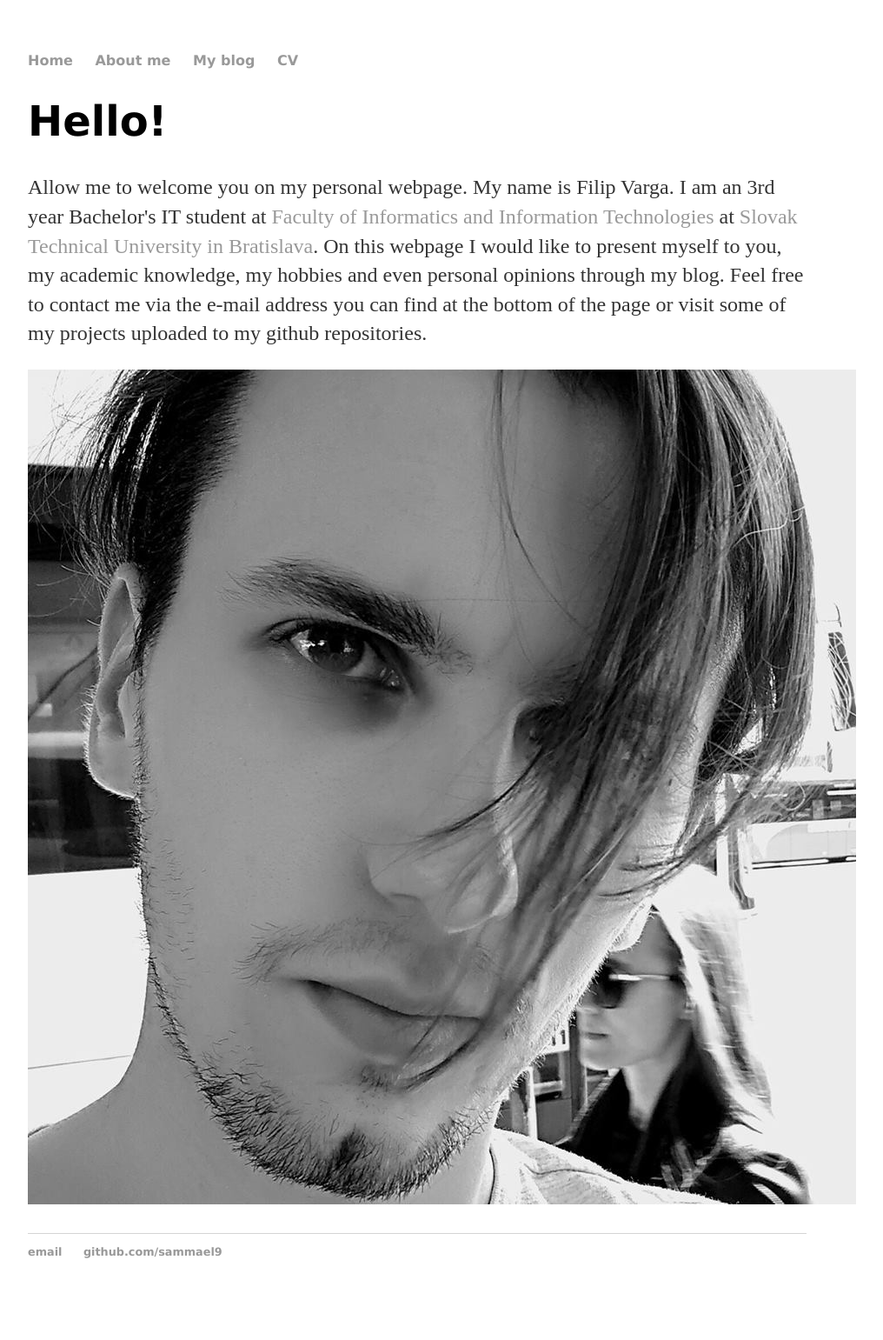
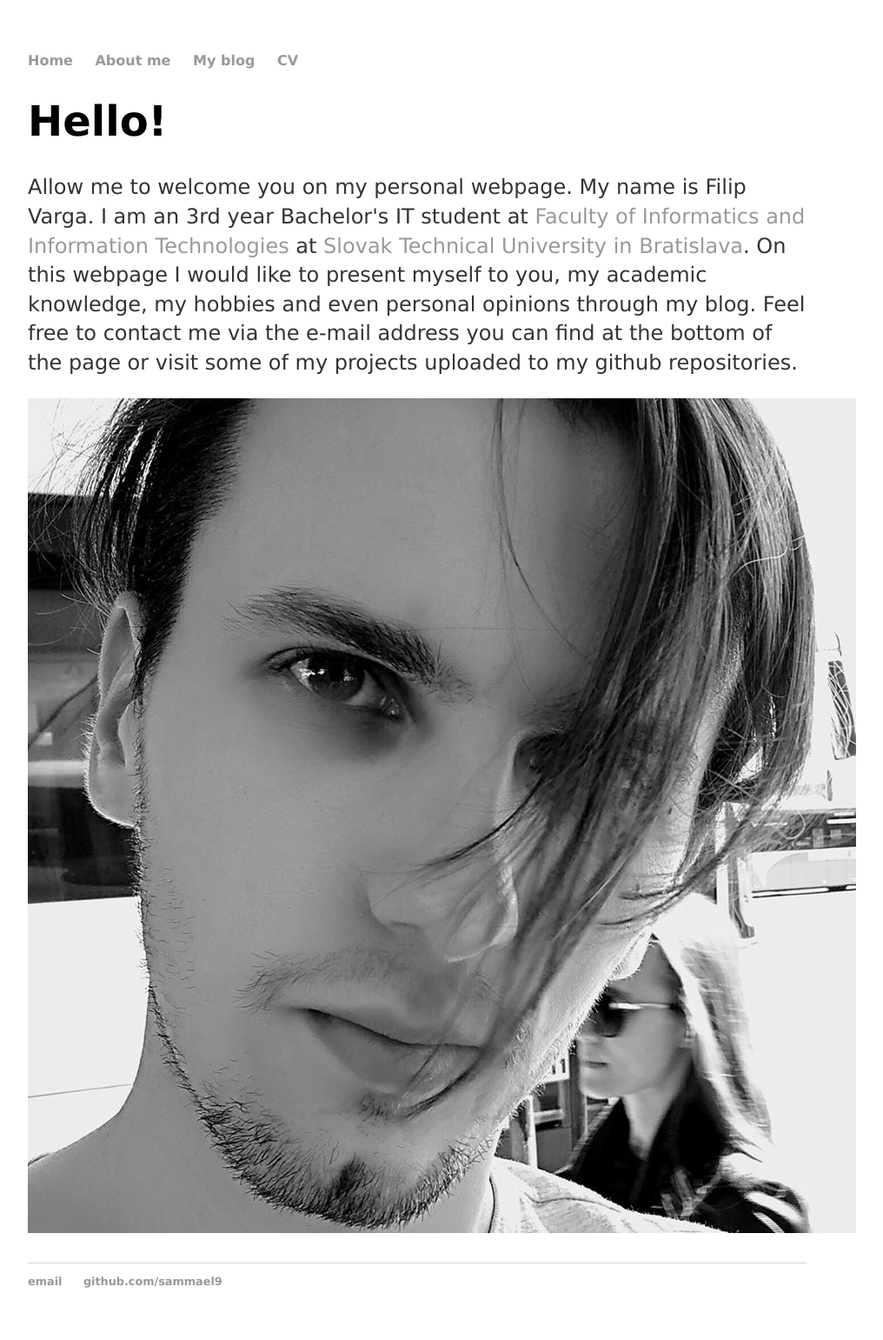
Before and after one commit to sammael9/sammael9.github.io, a Jekyll site: the page built from index.html, in a window 1280 px wide. Shown: the whole page at 87% size, without its empty margins (160-1176 px from the left). Built offline with Jekyll 4.4.1, drawn with Linux system fonts in a browser that asks for light colours; before the commit the page ends 1507 px from its top, so only the background shows below that.

Commit message:
Update main.css

```diff
--- a/css/main.css
+++ b/css/main.css
@@ -9,14 +9,17 @@
     font-weight: bold;
 }
 nav ul li, footer ul li {
+    font-family:'Lucida Sans Unicode', 'Lucida Grande', 'Sans-Serif';
     display: inline;
     margin-right: 20px;
 }
 a {
+    font-family:'Lucida Sans Unicode', 'Lucida Grande', 'Sans-Serif';
     text-decoration: none;
     color: #999;
 }
 a:hover {
+    font-family:'Lucida Sans Unicode', 'Lucida Grande', 'Sans-Serif';
     text-decoration: underline;
 }
 h1 {
@@ -24,20 +27,22 @@
     font-family:'Lucida Sans Unicode', 'Lucida Grande', 'Sans-Serif';
 }
 p {
+    font-family:'Lucida Sans Unicode', 'Lucida Grande', 'Sans-Serif';
     font-size: 1.5em;
     line-height: 1.4em;
     color: #333;
 }
 footer {
+    font-family:'Lucida Sans Unicode', 'Lucida Grande', 'Sans-Serif';
     border-top: 1px solid #d5d5d5;
     font-size: .8em;
 }
-
 ul.posts {
+    font-family:'Lucida Sans Unicode', 'Lucida Grande', 'Sans-Serif';
     margin: 20px auto 40px;
     font-size: 1.5em;
 }
-
 ul.posts li {
+    font-family:'Lucida Sans Unicode', 'Lucida Grande', 'Sans-Serif';
     list-style: none;
 }
```
